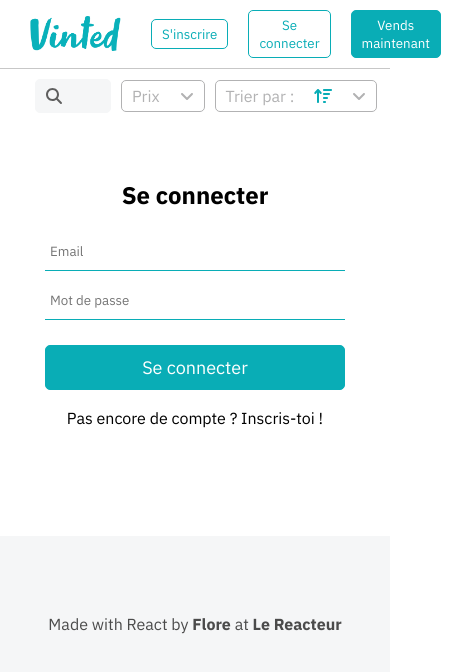
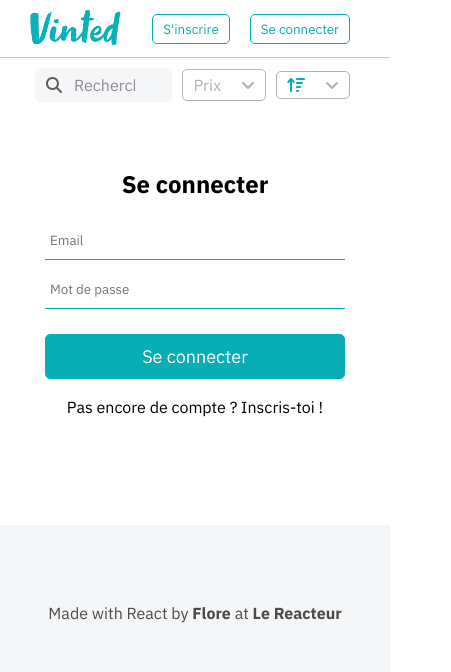
Before and after one commit to floreprc/vinted-front-reacteur22, a React (Create React App) app: page /login in a window 390 px wide. Shown: the top 672 px of the page, 451 px wide, since content can reach past the window. Built offline with nearby package versions, Linux system fonts and the light colour scheme; no server answers.

Commit message:
responsive v4

```diff
--- a/src/App.css
+++ b/src/App.css
@@ -74,22 +74,4 @@
   /* body {
     background-color: blanchedalmond;
   } */
-
-  .introPic {
-    flex-direction: column;
-  }
-  .introPic > div {
-    width: 100%;
-    display: flex;
-    justify-content: center;
-  }
-
-  .introPic .pop-up-home {
-    flex: 0.7;
-  }
-
-  .item-box {
-    width: 100px;
-    height: 200px;
-  }
 }
--- a/src/components/Navigation.css
+++ b/src/components/Navigation.css
@@ -266,3 +266,22 @@
     display: none;
   }
 }
+
+@media (max-width: 768px) {
+  .searched-bar {
+    flex: 20;
+  }
+  .searching-inputs .filter-sort {
+    width: auto;
+    min-width: auto;
+    padding-right: 5px;
+  }
+
+  .filter p > p {
+    display: none;
+  }
+
+  .sell-now {
+    display: none;
+  }
+}
--- a/src/pages/Home.css
+++ b/src/pages/Home.css
@@ -120,3 +120,29 @@
     position: absolute;
   }
 }
+
+@media (max-width: 1200px) {
+  .item-box {
+    width: 150px;
+    height: 250px;
+  }
+}
+
+@media (max-width: 768px) {
+  .introPic {
+    flex-direction: column;
+  }
+  .introPic > div {
+    height: auto;
+    width: 100%;
+    display: flex;
+    justify-content: center;
+  }
+  .introPic .pop-up-home {
+    width: 90%;
+  }
+  .item-box {
+    width: 100px;
+    height: 200px;
+  }
+}
```
